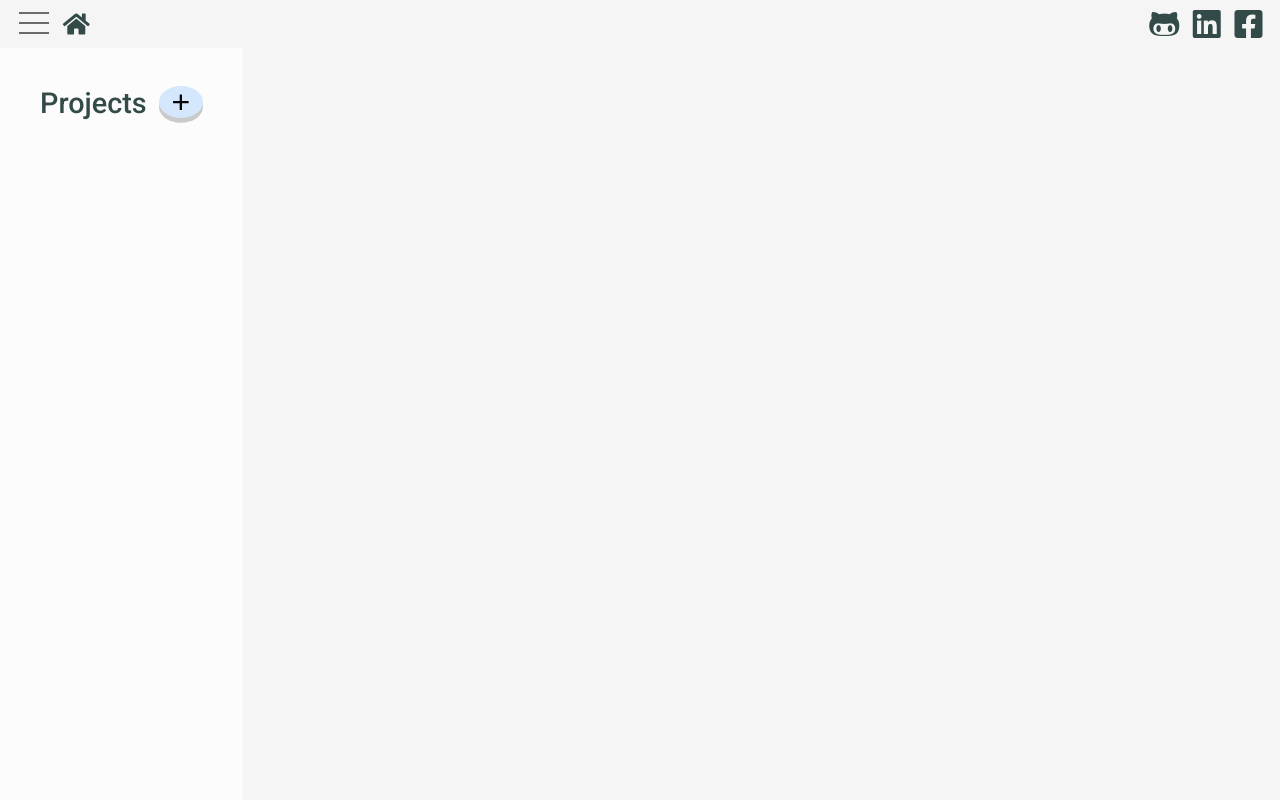
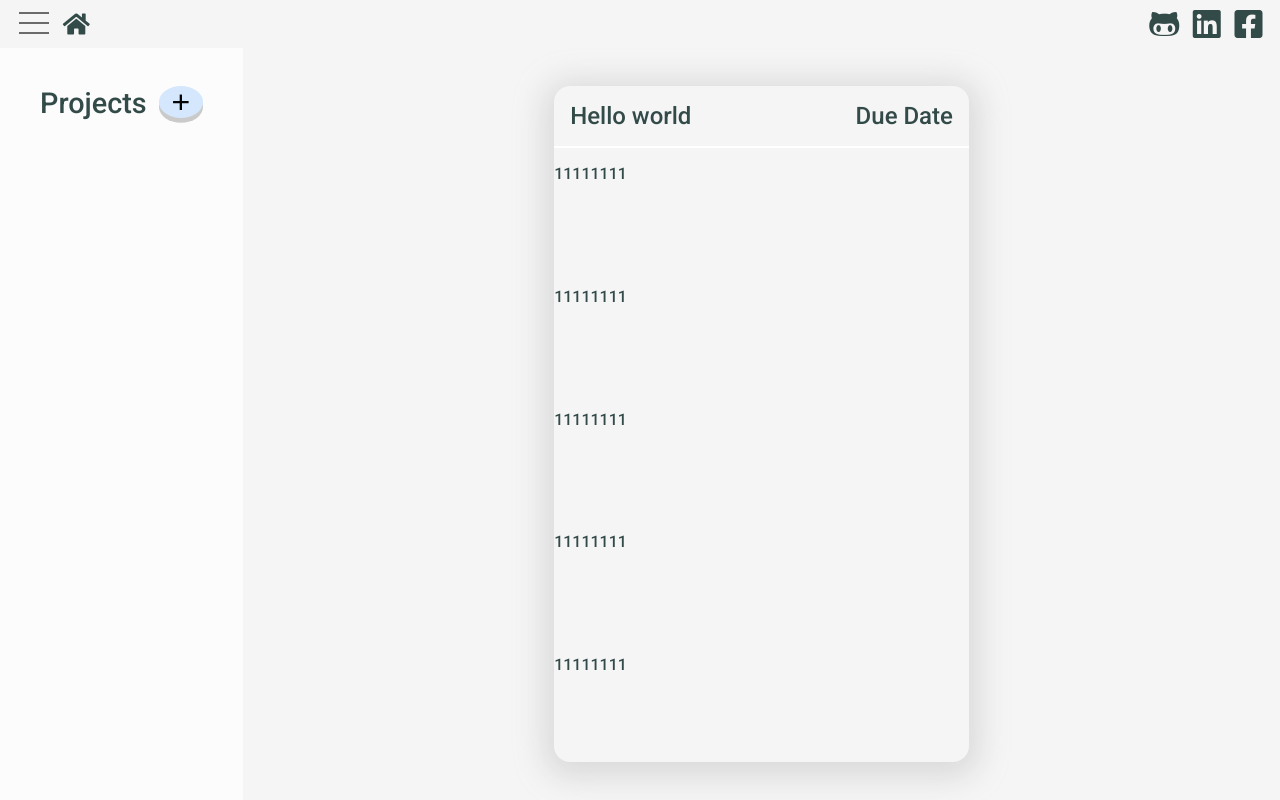
Before and after one commit to GabrielHangor/to-do-list, a plain HTML site: page index.html in a window 1280 px wide. Drawn offline with Linux system fonts and the light colour scheme.

Commit message:
basic project/todos window template and styling

```diff
--- a/index.html
+++ b/index.html
@@ -61,7 +61,22 @@
         </ul>
       </div>
       <!-- MAIN CONTENT -->
-      <div class="main-content"></div>
+      <div class="main-content">
+        <div class="main-content-container">
+          <div class="current-project-header">
+            <div class="current-project-name">Hello world</div>
+            <div class="due-date-header">Due Date</div>
+          </div>
+          <div class="todos-container">
+            <p>11111111</p>
+            <p>11111111</p>
+            <p>11111111</p>
+            <p>11111111</p>
+            <p>11111111</p>
+          </div>
+        </div>
+      </div>
+
     </main>
   </div>
 
--- a/style.css
+++ b/style.css
@@ -166,6 +166,16 @@ nav {
   width: 100%;
   justify-content: space-between;
   align-items: center;
+  padding-top: 0.2rem;
+  padding-bottom: 0.2rem;
+  padding-left: 0.1rem;
+  padding-right: 0.1rem;
+  cursor: pointer;
+  transition: all 0.2s ease-in-out;
+}
+
+.project:hover {
+  background-color: rgba(212, 212, 212, 0.342);
 }
 
 .project-todos-number {
@@ -283,3 +293,32 @@ main {
   display: flex;
   height: 94vh;
 }
+
+.main-content {
+  display: flex;
+  justify-content: center;
+  align-items: center;
+}
+
+.main-content-container {
+  display: flex;
+  flex-direction: column;
+  box-shadow: 0 5px 30px 10px rgba(177, 177, 177, 0.4);
+  width: 40%;
+  height: 90%;
+  border-radius: 1rem;
+}
+
+.current-project-header {
+  display: flex;
+  justify-content: space-between;
+  font-size: 1.5rem;
+  padding: 1rem;
+  border-bottom: solid 2px white;
+}
+
+.todos-container {
+  height: 100%;
+  display: grid;
+
+}
```
Also changed, not shown: main.js (+1 -1 lines).
